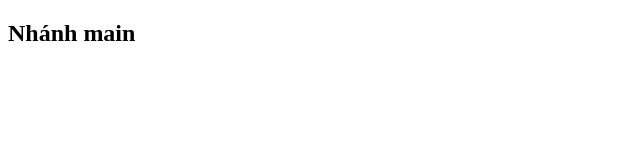
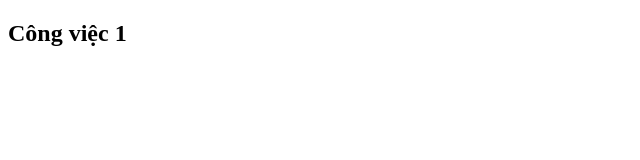
Before and after one commit to LeHuuHuy020105/duan5, a plain HTML site: page index.html in a window 1280 px wide. Shown: the full height of the page, 0-640 px from the left. Drawn offline with Linux system fonts and the light colour scheme.

Commit message:
1. cong viec commit lan 1

```diff
--- a/index.html
+++ b/index.html
@@ -6,6 +6,6 @@
     <title>Nhánh main</title>
   </head>
   <body>
-    <h2>Nhánh main</h2>
+    <h2>Công việc 1</h2>
   </body>
 </html>
```
